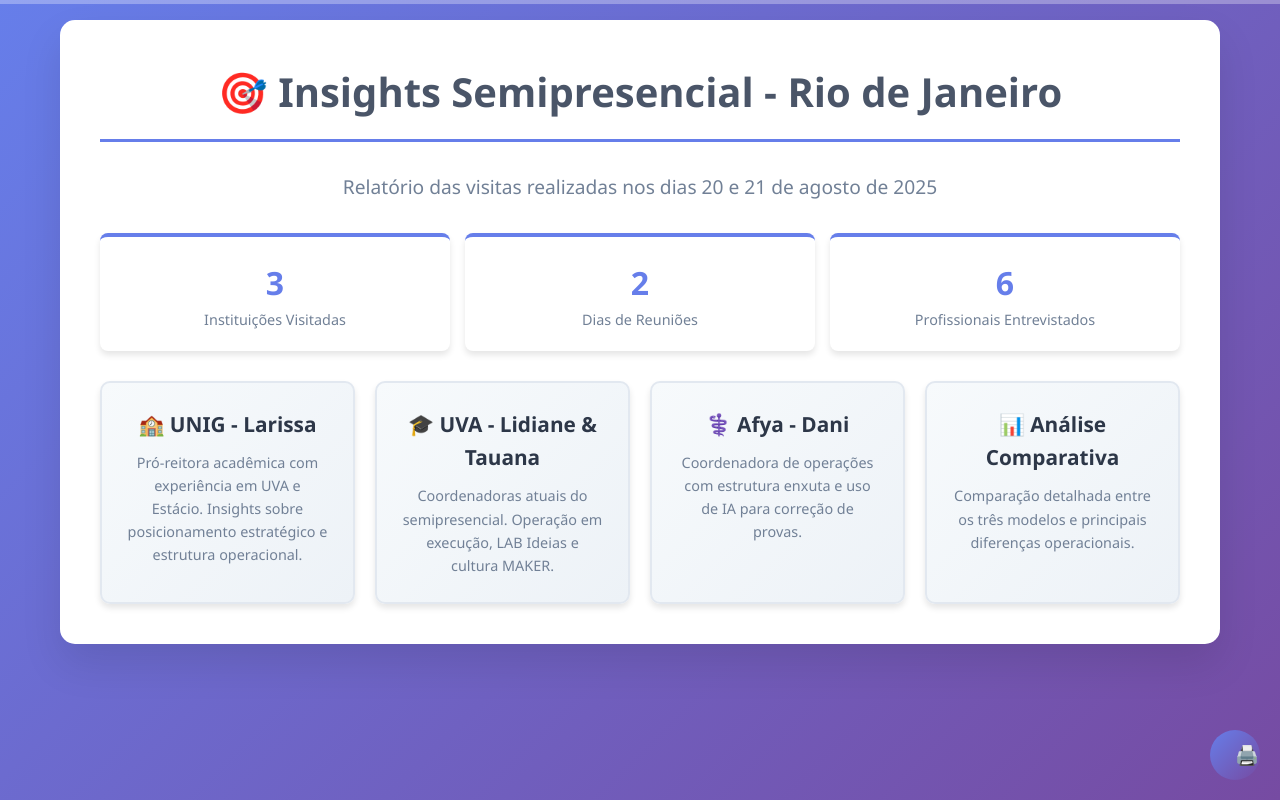
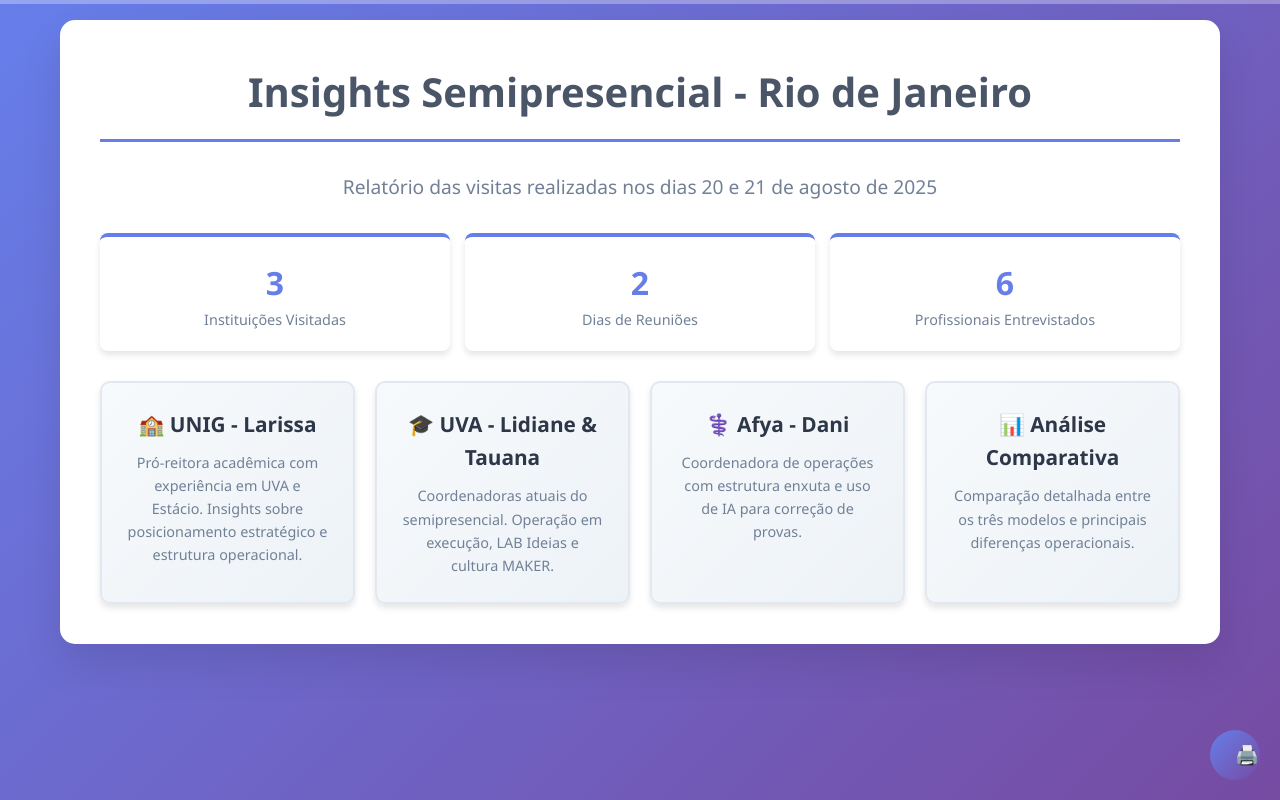
Before and after one commit to rodriguesph/Apresenta-o_zamps, a plain HTML site: page index.html in a window 1280 px wide. Drawn offline with Linux system fonts and the light colour scheme.

Commit message:
index.html

```diff
--- a/index.html
+++ b/index.html
@@ -352,7 +352,7 @@
     <div class="container">
         <!-- Página Índice -->
         <div class="page active" id="index">
-            <h1>🎯 Insights Semipresencial - Rio de Janeiro</h1>
+            <h1> Insights Semipresencial - Rio de Janeiro</h1>
             <p style="text-align: center; font-size: 1.2em; color: #718096; margin-bottom: 30px;">
                 Relatório das visitas realizadas nos dias 20 e 21 de agosto de 2025
             </p>
@@ -995,4 +995,5 @@
         });
     </script>
 </body>
+
 </html>
```
